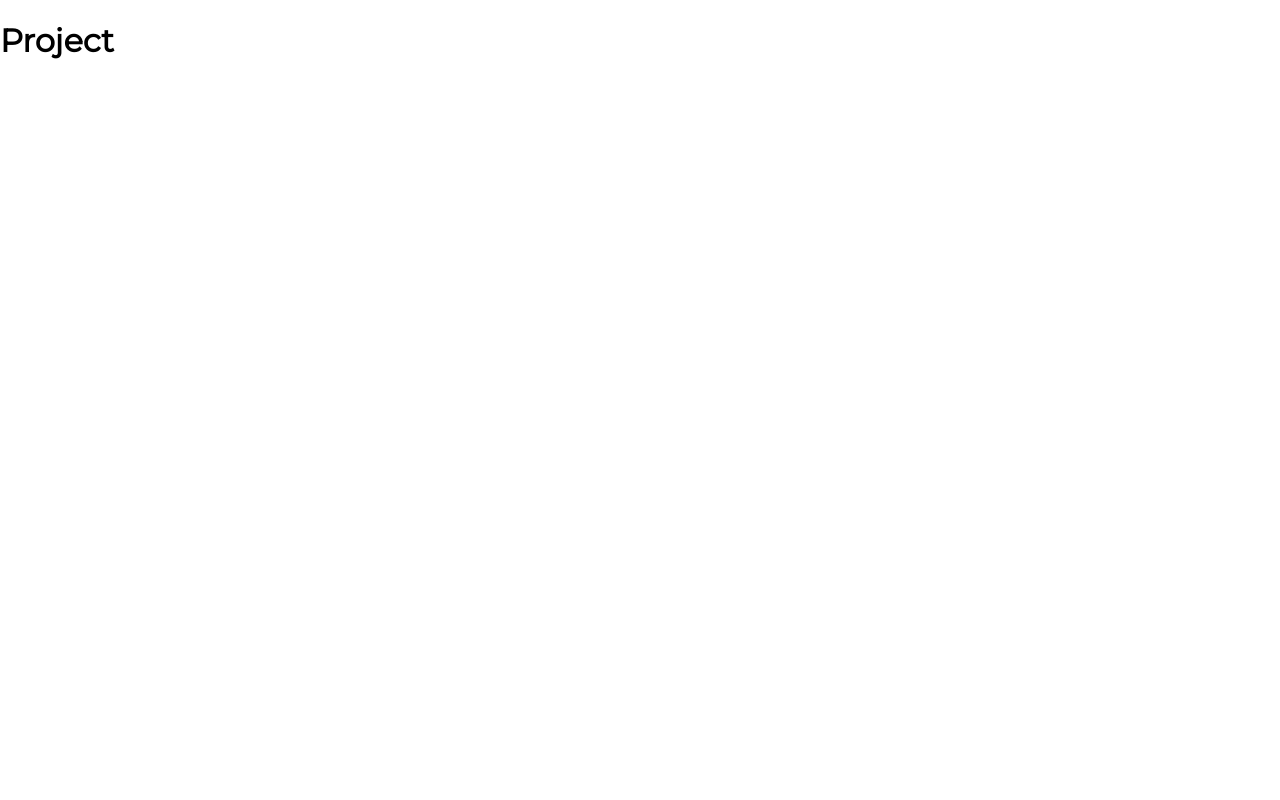
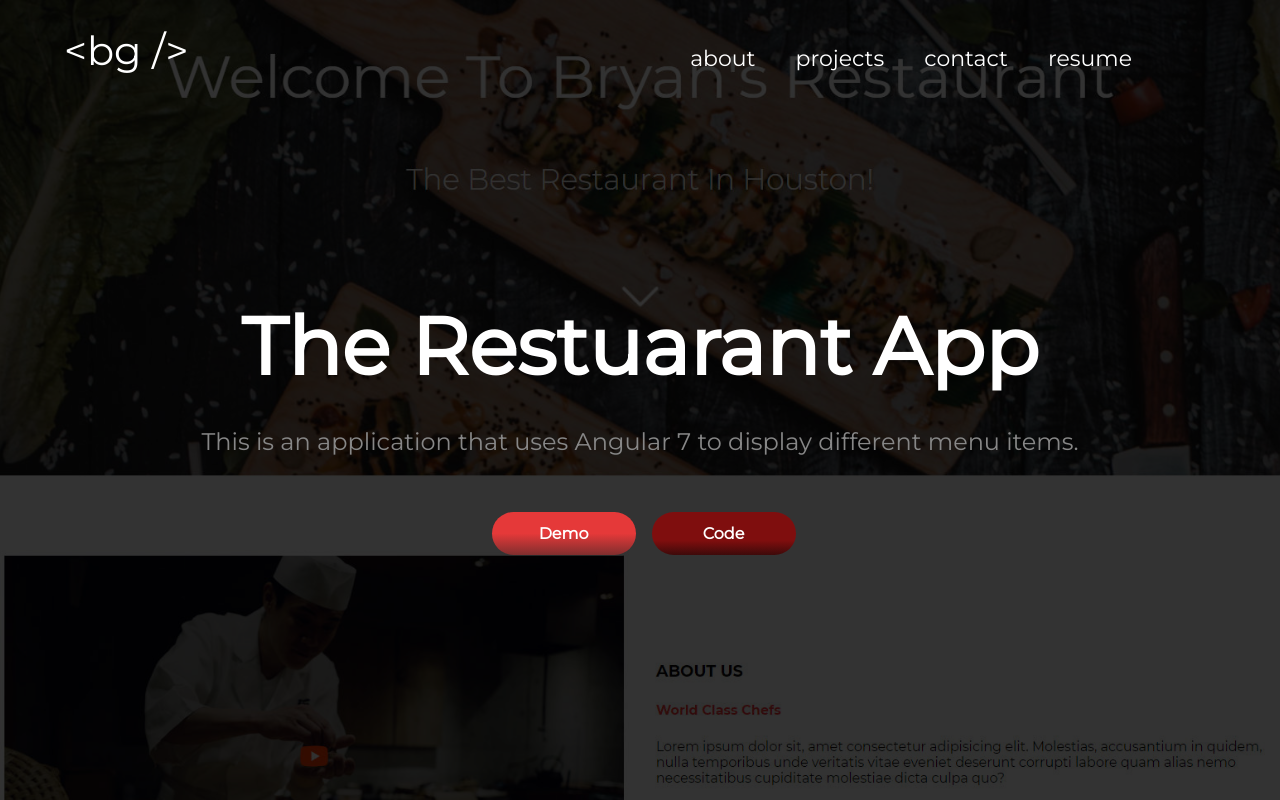
Before and after one commit to Bryang09/january-portfolio, a React (Create React App) app: page /#/projects/angular/5 in a window 1280 px wide. Built offline with nearby package versions, Linux system fonts and the light colour scheme.

Commit message:
Individual Project Completed

```diff
--- a/src/Components/Nav/Nav.js
+++ b/src/Components/Nav/Nav.js
@@ -27,18 +27,14 @@ class Nav extends Component {
         <h4 key={res.id}>
           <Link
             to={res.link}
-            style={
-              this.props.location === "/about" ||
-              this.props.location === "/projects"
-                ? { color: "#fff" }
-                : null
-            }
+            style={this.props.location === "/" ? { color: "#00b9ff" } : null}
           >
             {res.name}
           </Link>
         </h4>
       );
     });
+    console.log(this.props);
     return (
       <div className="Nav">
         <Burger
--- a/src/Components/Nav/Nav.scss
+++ b/src/Components/Nav/Nav.scss
@@ -34,9 +34,11 @@
       margin: 20px;
       font-size: 22px;
       font-weight: 400;
+      color: #fff;
 
       a {
         color: #00b9ff;
+        color: #fff;
         transition: 1s ease;
 
         &:hover {
--- a/src/Components/Projects/Project/Project.js
+++ b/src/Components/Projects/Project/Project.js
@@ -1,6 +1,7 @@
 import React, { Component } from "react";
 
 import { projects } from "../../Projects/myProjects";
+import Nav from "../../Nav/Nav";
 
 class Project extends Component {
   render() {
@@ -13,14 +14,68 @@ class Project extends Component {
 
     const project = projects
       .filter(res => res.id == id)
-      .map(res => console.log(res));
+      .map(res => {
+        return (
+          <div
+            className="Project"
+            style={{ backgroundImage: `url(${res.img})` }}
+            key={res.id}
+          >
+            <Nav location={tech} />
+            <div className="text">
+              <h1>{res.name}</h1>
+              <h3>{res.desc}</h3>
 
-    return (
-      <div className="Project">
-        <h1>Project</h1>
-        {project}
-      </div>
-    );
+              <div className="buttons">
+                <a href={res.demo} target="_blank" rel="noopener noreferrer">
+                  <h4
+                    style={
+                      tech === "react"
+                        ? {
+                            background: `linear-gradient(rgb(57, 241, 255), rgb(57,241,255), #1D7980)`
+                          }
+                        : tech === "angular"
+                        ? {
+                            background: `linear-gradient(#E53939, #E53939, #802E2E)`
+                          }
+                        : tech === "vanilla"
+                        ? {
+                            background: `linear-gradient(#f8e01e, #f8e01e, #9c9540)`
+                          }
+                        : null
+                    }
+                  >
+                    Demo
+                  </h4>
+                </a>
+                <a href={res.code} target="_blank" rel="noopener noreferrer">
+                  <h4
+                    style={
+                      tech === "react"
+                        ? {
+                            background: `linear-gradient(#00B9FF ,#00B9FF , #005D80)`
+                          }
+                        : tech === "angular"
+                        ? {
+                            background: `linear-gradient(#7f0e0e,#7f0e0e,#7f0e0e,#3d0a0a)`
+                          }
+                        : tech === "vanilla"
+                        ? {
+                            background: `linear-gradient(#e0d54c, #e0d54c, #735e0b)`
+                          }
+                        : null
+                    }
+                  >
+                    Code
+                  </h4>
+                </a>
+              </div>
+            </div>
+          </div>
+        );
+      });
+
+    return project;
   }
 }
 
--- a/src/Components/Projects/Projects.scss
+++ b/src/Components/Projects/Projects.scss
@@ -3,7 +3,7 @@
 
   .projectBg {
     height: 60vh;
-    background: url(./bg/bg3.svg) no-repeat center center / cover;
+    background: url(./Hero/bg/bg3.svg) no-repeat center center / cover;
     display: flex;
     justify-content: center;
     align-items: center;
@@ -101,3 +101,61 @@
     width: 100%;
   }
 }
+
+.Project {
+  height: 100vh;
+  display: flex;
+  justify-content: center;
+  align-items: center;
+  background-position: center center;
+  background-size: cover;
+  background-repeat: no-repeat;
+
+  .text {
+    height: 100%;
+    width: 100%;
+    background: rgba(0, 0, 0, 0.8);
+    color: #fff;
+    display: flex;
+    justify-content: center;
+    align-items: center;
+    flex-direction: column;
+
+    h1 {
+      font-size: 5em;
+      margin-bottom: 2vh;
+    }
+    h3 {
+      font-size: 1.5em;
+      font-weight: 300;
+      color: #878787;
+      margin-top: 2vh;
+    }
+
+    .buttons {
+      display: flex;
+      width: 25vw;
+      margin: 4vh auto 0;
+      justify-content: center;
+      align-items: center;
+
+      a {
+        color: #fff;
+        width: 45%;
+        margin: 0 2.5%;
+
+        h4 {
+          padding: 1.5vh 0;
+          // border: 1px solid #fff;
+          margin: 0 2.5%;
+          text-align: center;
+
+          border-radius: 35px;
+          cursor: pointer;
+          width: 100%;
+          height: 100%;
+        }
+      }
+    }
+  }
+}
--- a/src/Components/Projects/myProjects.js
+++ b/src/Components/Projects/myProjects.js
@@ -66,8 +66,8 @@ export const projects = [
     axios: false,
     code: "https://github.com/Bryang09/traveling",
     demo: "https://bryang09.github.io/traveling/#/",
-    name: "The Watches App",
-    desc: `This is an application created with the MERN Stack.`
+    name: "The Traveling App",
+    desc: `This is an application created with React that focuses on better animations and UI`
   },
   {
     id: 5,
@@ -80,8 +80,8 @@ export const projects = [
     axios: false,
     code: "https://github.com/Bryang09/ng-restaurant",
     demo: "https://bryang09.github.io/ng-restaurant",
-    name: "The Watches App",
-    desc: `This is an application created with the MERN Stack.`
+    name: "The Restuarant App",
+    desc: `This is an application that uses Angular 7 to display different menu items.`
   },
   {
     id: 6,
@@ -94,8 +94,8 @@ export const projects = [
     axios: false,
     code: "https://github.com/Bryang09/appDeveloper",
     demo: "https://bryang09.github.io/appDeveloper",
-    name: "The Watches App",
-    desc: `This is an application created with the MERN Stack.`
+    name: "The Designer App",
+    desc: `This is a Vanilla Js application created after prototyping the design with Adobe XD`
   },
   {
     id: 7,
@@ -108,8 +108,8 @@ export const projects = [
     axios: false,
     code: "https://github.com/Bryang09/construction",
     demo: "https://bryang09.github.io/construction",
-    name: "The Watches App",
-    desc: `This is an application created with the MERN Stack.`
+    name: "The Construction App",
+    desc: `This is a Vanilla Js Application for a fictional construction company.`
   },
   {
     id: 8,
@@ -122,8 +122,8 @@ export const projects = [
     axios: false,
     code: "https://github.com/Bryang09/textToSpeech2",
     demo: "https://bryang09.github.io/textToSpeech2",
-    name: "The Watches App",
-    desc: `This is an application created with the MERN Stack.`
+    name: "The Speech App",
+    desc: `A Vanilla Js application which speaks.`
   },
   {
     id: 9,
@@ -136,8 +136,8 @@ export const projects = [
     axios: false,
     code: "https://github.com/Bryang09/wordBeater",
     demo: "https://bryang09.github.io/wordBeater",
-    name: "The Watches App",
-    desc: `This is an application created with the MERN Stack.`
+    name: "The Word Game",
+    desc: `This is a Vanilla Js Application that tests typing speed.`
   },
   {
     id: 10,
@@ -150,8 +150,8 @@ export const projects = [
     axios: false,
     code: "https://github.com/Bryang09/splitScreen",
     demo: "https://bryang09.github.io/splitScreen",
-    name: "The Watches App",
-    desc: `This is an application created with the MERN Stack.`
+    name: "The Split Screen App",
+    desc: `This is an application that changes display based on mouse position.`
   },
   {
     id: 11,
@@ -164,8 +164,8 @@ export const projects = [
     axios: false,
     code: "https://github.com/Bryang09/ghFinder",
     demo: "https://bryang09.github.io/ghFinder",
-    name: "The Watches App",
-    desc: `This is an application created with the MERN Stack.`
+    name: "The GhFinder App",
+    desc: `A Vanilla Js application that uses the Github Api.`
   },
   {
     id: 12,
@@ -176,10 +176,10 @@ export const projects = [
     vanilla: false,
     angular: true,
     axios: false,
-    code: "https://github.com/Bryang09/ng-restaurant",
-    demo: "https://bryang09.github.io/ng-restaurant",
-    name: "The Watches App",
-    desc: `This is an application created with the MERN Stack.`
+    code: "https://github.com/Bryang09/ng-glasses",
+    demo: "https://bryang09.github.io/ng-glasses",
+    name: "The Glasses App",
+    desc: `A UI centric application that uses Angular.`
   },
   {
     id: 13,
@@ -190,9 +190,9 @@ export const projects = [
     vanilla: false,
     angular: true,
     axios: false,
-    code: "https://github.com/Bryang09/ng-glasses",
-    demo: "https://bryang09.github.io/ng-glasses",
-    name: "The Watches App",
-    desc: `This is an application created with the MERN Stack.`
+    code: "https://github.com/Bryang09/ng-trainer",
+    demo: "https://bryang09.github.io/ng-trainer",
+    name: "The Trainer App",
+    desc: `This is an application for a for a fiction trainer.`
   }
 ];
```
